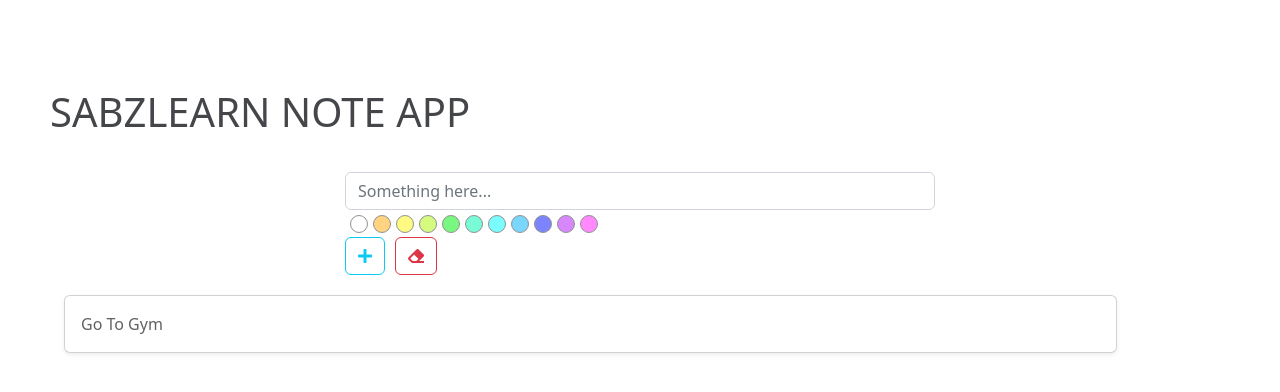
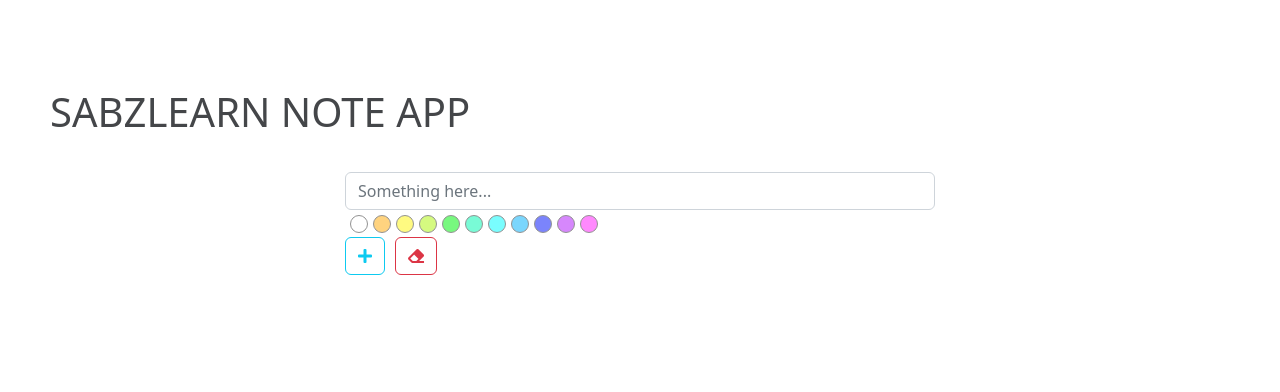
Before and after one commit to gholamreza-hasnzade/learning-reactjs, a React (Create React App) app: page / in a window 1280 px wide. Shown: the top 392 px of the page. Built offline with nearby package versions, Linux system fonts and the light colour scheme.

Commit message:
add to note app and change baground color

```diff
--- a/src/class-components/NoteApp/ColorBox.js
+++ b/src/class-components/NoteApp/ColorBox.js
@@ -2,9 +2,13 @@ import React, { Component } from "react";
 
 export default class ColorBox extends Component {
     render() {
-        const { color } = this.props;
+        const { color, onBackground } = this.props;
         return (
-            <div className="color-box" style={{ backgroundColor: color }}></div>
+            <div
+                className="color-box"
+                style={{ backgroundColor: color }}
+                onClick={() => onBackground(color)}
+            ></div>
         );
     }
 }
--- a/src/class-components/NoteApp/Note.js
+++ b/src/class-components/NoteApp/Note.js
@@ -2,12 +2,13 @@ import React, { Component } from "react";
 
 export default class Note extends Component {
     render() {
+        const { color, title } = this.props;
         return (
             <div
-                className="card shadow-sm rounded"
-                style={{ backgroundColor: "#fff" }}
+                className="card shadow-sm rounded "
+                style={{ backgroundColor: color }}
             >
-                <p className="card-text p-3">Go To Gym</p>
+                <p className="card-text p-3">{title}</p>
             </div>
         );
     }
--- a/src/class-components/NoteApp/NoteApp.js
+++ b/src/class-components/NoteApp/NoteApp.js
@@ -25,11 +25,33 @@ export default class NoteApp extends Component {
         };
     }
 
+    changeBackground = (bgcolod) => {
+        const colors = this.state.colors;
+        const newBg = colors.find((color) => color === bgcolod);
+        this.setState({
+            inputColor: newBg,
+        });
+    };
+    addToNote = () => {
+        console.log(this.state);
+        const { noteTitle, inputColor, notes } = this.state;
 
+        if (noteTitle) {
+            const newNote = {
+                id: notes.length + 1,
+                title: noteTitle,
+                color: inputColor,
+            };
 
-
+            this.setState({
+                notes: [...notes, newNote],
+                noteTitle: "",
+                inputColor: "#fff",
+            });
+        }
+    };
     render() {
-        const { colors } = this.state;
+        const { colors, notes, noteTitle } = this.state;
         return (
             <>
                 <div>
@@ -52,7 +74,13 @@ export default class NoteApp extends Component {
                                                 backgroundColor:
                                                     this.state.inputColor,
                                             }}
+                                            value={noteTitle}
                                             placeholder="Something here..."
+                                            onChange={(e) =>
+                                                this.setState({
+                                                    noteTitle: e.target.value,
+                                                })
+                                            }
                                         />
                                     </div>
                                     <div className="col-12 col-sm-12 col-md-12 col-lg-12 col-xl-12 mx-auto">
@@ -61,6 +89,9 @@ export default class NoteApp extends Component {
                                                 <ColorBox
                                                     color={color}
                                                     key={index}
+                                                    onBackground={
+                                                        this.changeBackground
+                                                    }
                                                 />
                                             ))}
                                         </div>
@@ -70,6 +101,7 @@ export default class NoteApp extends Component {
                                             id="btn-save"
                                             type="button"
                                             className="btn btn-outline-info"
+                                            onClick={this.addToNote}
                                         >
                                             <span className="fa fa-plus"></span>
                                         </button>
@@ -91,12 +123,15 @@ export default class NoteApp extends Component {
                                 <div className="col-12 col-sm-12 col-md-12 col-lg-12 col-xl-12">
                                     <div className="container">
                                         <div className="row">
-                                            <div
-                                                id="listed"
-                                                className="col-11 col-sm-11 col-md-11 col-lg-11 col-xl-11 p-3 card-columns"
-                                            >
-                                                <Note />
-                                            </div>
+                                            {notes.map((note) => (
+                                                <div
+                                                    id="listed"
+                                                    className="col-3 col-sm-3 col-md-3 col-lg-3 col-xl-3 p-3 card-columns"
+                                                    key={note?.id}
+                                                >
+                                                    <Note {...note} />
+                                                </div>
+                                            ))}
                                         </div>
                                     </div>
                                 </div>
--- a/src/class-components/todolists/TodoList.js
+++ b/src/class-components/todolists/TodoList.js
@@ -59,7 +59,7 @@ export default class TodoList extends Component {
     }
 
     render() {
-        const { todos, todoTitle } = this.state;
+        const { todoTitle } = this.state;
         return (
             <>
                 <Header />
```
